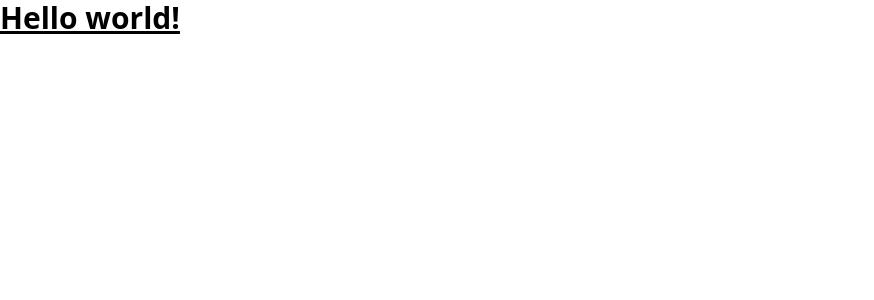
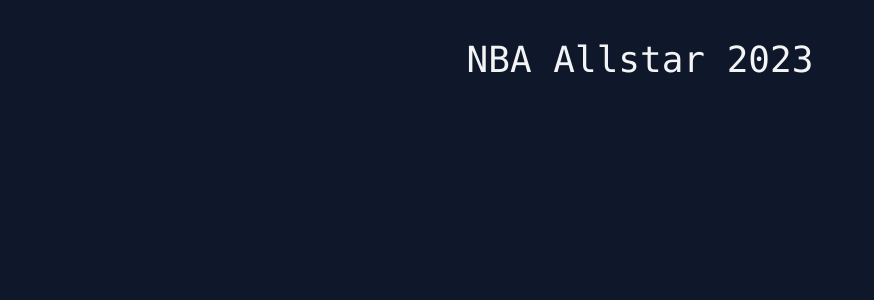
Before and after one commit to ily123/allstar, a React (Vite) app: page / in a window 1280 px wide. Shown: the top 300 px of the page, without its empty margins (0-874 px from the left). Built offline with nearby package versions, Linux system fonts and the light colour scheme.

Commit message:
Add basic Tailwind styling.

```diff
--- a/index.html
+++ b/index.html
@@ -6,7 +6,7 @@
     <meta name="viewport" content="width=device-width, initial-scale=1.0" />
     <title>Vite + React + TS</title>
   </head>
-  <body>
+  <body class="bg-slate-900">
     <div id="root"></div>
     <script type="module" src="/src/main.tsx"></script>
   </body>
--- a/src/App.tsx
+++ b/src/App.tsx
@@ -1,9 +1,11 @@
 function App() {
 
   return (
-    <h1 className="text-3xl font-bold underline">
-      Hello world!
+  <main className="flex justify-center pt-10">
+    <h1 className="text-4xl max-sm:text-3xl font-light font-mono text-gray-100">
+      NBA Allstar 2023
     </h1>
+  </main>
   )
 
 }
```
